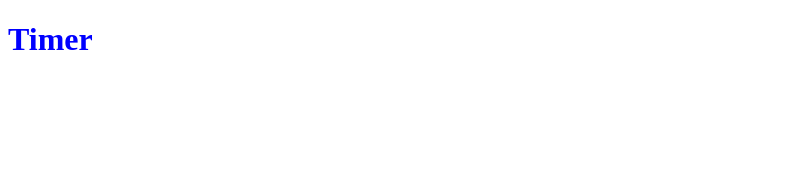
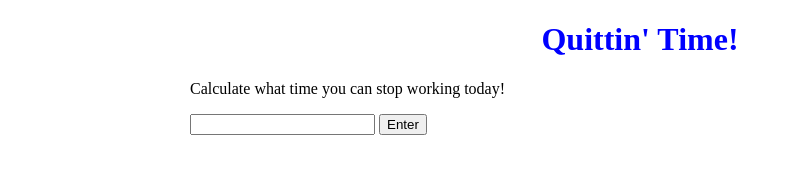
Before and after one commit to bugdlr/worktimer, a plain HTML site: page index.html in a window 1280 px wide. Shown: the whole page, without its empty margins (0-791 px from the left). Drawn offline with Linux system fonts and the light colour scheme.

Commit message:
user input value

```diff
--- a/app.js
+++ b/app.js
@@ -1 +1,8 @@
-console.log("test");
+function getInputValue() {
+  const userInput = document.getElementById('hours').value;
+  console.log(userInput);
+}
+
+const submitButton = document.getElementById('submit');
+
+submitButton.addEventListener('click', getInputValue);
--- a/index.html
+++ b/index.html
@@ -6,7 +6,13 @@
     <link rel="stylesheet" href="style.css">
   </head>
   <body>
-  <h1>Timer</h1>
-  <script src="app.js" charset="utf-8"></script>
+    <div class="container">
+      <h1>Quittin' Time!</h1>
+
+      <p>Calculate what time you can stop working today!</p>
+      <input type="text" name="" value="" id="hours">
+      <button type="submit" id="submit">Enter</button>
+    </div>
+    <script src="app.js" charset="utf-8"></script>
   </body>
 </html>
--- a/style.css
+++ b/style.css
@@ -1,3 +1,10 @@
+.container {
+  max-width: 900px;
+  margin: auto;
+}
+
 h1 {
   color: blue;
+  text-align: center;
+
 }
```
